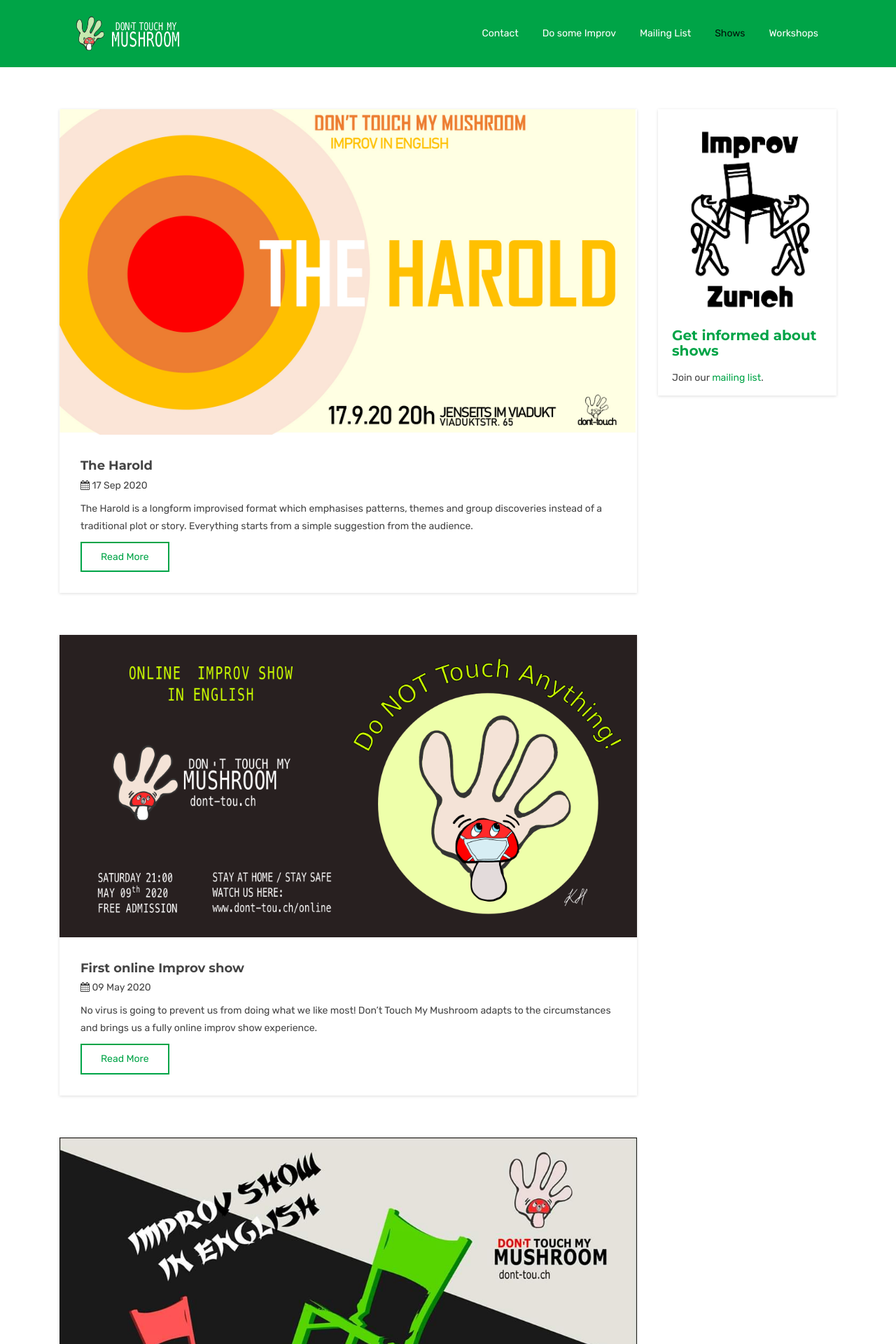
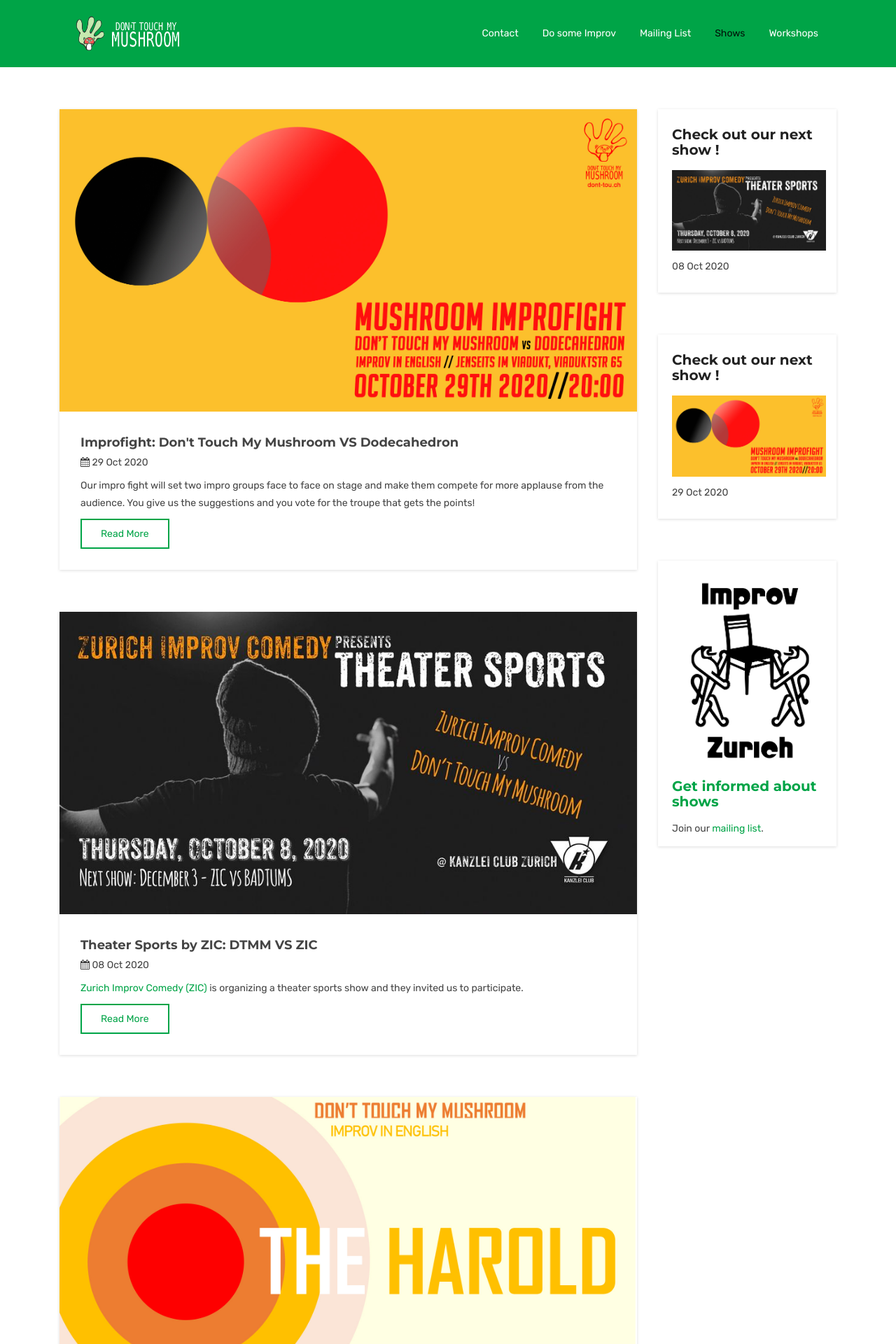
Before and after one commit to dont-touch-my-mushroom/dont-touch-my-mushroom.github.io, a Jekyll site: the page built from shows.html, in a window 1280 px wide. Shown: the top 1920 px of the page at 70% size. Built offline with Jekyll 4.4.1, drawn with Linux system fonts in a browser that asks for light colours.

Commit message:
Added shows for October. - ZIC - Dodecahedron impro fight

```diff
--- a/_includes/side-bar.html
+++ b/_includes/side-bar.html
@@ -3,7 +3,7 @@
 {% capture nowunix %}{{'now' | date: '%s'}}{% endcapture %}
 {% assign nowunix = nowunix | plus: 0 %}
 
-{% for post in site.posts %}
+{% for post in site.posts reversed %}
 	{% if post.categories contains 'show' or 'workshop' %}
   {% capture posttime %}{{post.date | date: '%s'}}{% endcapture %}
   {% assign posttime = posttime | plus: 0 %}
@@ -28,8 +28,6 @@
 {% endfor %}
 
 
-
-
           <div class="blog-block blog-posts-widget side-bar sticky-top">
 
           <a href="/mailing-list">  <img src="{{ BASE_PATH }}/assets/images/mailing_list_logo.png"></a>
--- /dev/null
+++ b/_posts/shows/2020-10-08-ZIC_theater_sports.md
@@ -0,0 +1,27 @@
+---
+layout: event
+title:  "Theater Sports by ZIC: DTMM VS ZIC"
+date:   2020-10-08 20:00:00 +0000
+#doors_open: "19:50"
+time_end: "22:00"
+location: Kanzlei Club
+tags: [show, ZIC, guest]
+categories: show
+ticket_cost: "30 CHF (20CHF for students)"
+ticket_url: "https://eventfrog.ch/de/p/theater-buehne/comedy-kabarett/theater-sports-show-in-english-with-zurich-improv-comedy-6708492323887543045.html"
+img : veranstaltung-fb-zic-october-20-2.jpg
+facebook: "https://www.facebook.com/events/237835497306949/"
+location_iframe: "https://www.google.com/maps/embed?pb=!1m18!1m12!1m3!1d2701.868345794307!2d8.524278916444082!3d47.375487979170146!2m3!1f0!2f0!3f0!3m2!1i1024!2i768!4f13.1!3m3!1m2!1s0x47900a1a4a153265%3A0xdf1aec9b1b5c50cf!2sKanzlei%20Club!5e0!3m2!1sen!2sch!4v1601038201155!5m2!1sen!2sch"
+---
+[Zurich Improv Comedy (ZIC)](https://www.zurichimprovcomedy.ch/) is organizing a theater sports show and they invited us to participate.
+
+<!--more-->
+
+
+Team against team – improviser against improviser – Titan against Titan!
+
+The home team, [Zurich Improv Comedy (ZIC)](https://www.zurichimprovcomedy.ch/), competes in each show against a different improv group from Switzerland. The two teams improvise scenes based on audience suggestions. It is also the audience’s task to assign points to them – so YOU are in charge!
+
+It’s fast-paced comedy theater – spontaneous, entertaining, interactive, engaging and fun!
+
+Come and see it first hand to fully experience and appreciate the magic of creating theater on the spot.
--- /dev/null
+++ b/_posts/shows/2020-10-29-fight_dodecahedron.md
@@ -0,0 +1,25 @@
+---
+layout: event
+title:  "Improfight: Don't Touch My Mushroom VS Dodecahedron"
+date:   2020-10-29 20:00:00 +0000
+doors_open: "19:50"
+time_end: "22:00"
+location: Jenseits im Viadukt
+tags: [show]
+categories: show
+ticket_cost: "7-20CHF pay what you want"
+ticket_url: "https://eventfrog.ch/de/p/theater-buehne/theater/improtheater-don-t-touch-my-mushroom-6702116032120648084.html"
+img : 2020-10-29-fight_dodecahedron.jpg
+facebook: "https://www.facebook.com/events/408224033479473/"
+location_iframe: "https://www.google.com/maps/embed?pb=!1m18!1m12!1m3!1d2701.3164958683724!2d8.52006681583793!3d47.38625731116593!2m3!1f0!2f0!3f0!3m2!1i1024!2i768!4f13.1!3m3!1m2!1s0x47900a15619f4fa9%3A0x124e7e779b279679!2sjenseits+im+Viadukt!5e0!3m2!1sen!2sch!4v1529147583692"
+---
+Our impro fight will set two impro groups face to face on stage and make them compete for more applause from the audience. You give us the suggestions and you vote for the troupe that gets the points!
+<!--more-->
+
+This time Don’t Touch My Mushroom will face the ETH based group Dodecahedron.
+
+Please make sure you get [your tickets]({{ticket_url}}) beforehand. **There are limited spaces!**
+
+# Why do we charge for tickets?
+
+Due to COVID-19, we had to follow some regulations. One of them is limiting the audience to maximum 50 people and another is having everyone's contact information (i.e. telephone number). For that the easiest and fastest solution was using a ticketing platform.  We decided to set a minimum price in order to make sure people would come to the show after having reserved a ticket. The money that is collected will be used to pay for the room and the rehearsal premises.
--- a/index.html
+++ b/index.html
@@ -78,7 +78,8 @@
 {% assign nowunix = nowunix | plus: 0 %}
 {% assign shown = false %}
 
-{% for post in site.posts %}
+<!-- The reversed keyword is important so that it shows the next most recent show. -->
+{% for post in site.posts reversed %}
   {% if shown != true %}
   	{% if post.categories contains 'show' or 'workshop' %}
     {% capture posttime %}{{post.date | date: '%s'}}{% endcapture %}
```
Also changed, not shown: assets/images/2020-10-29-fight_dodecahedron.jpg (added), assets/images/veranstaltung-fb-zic-october-20-2.jpg (added).
